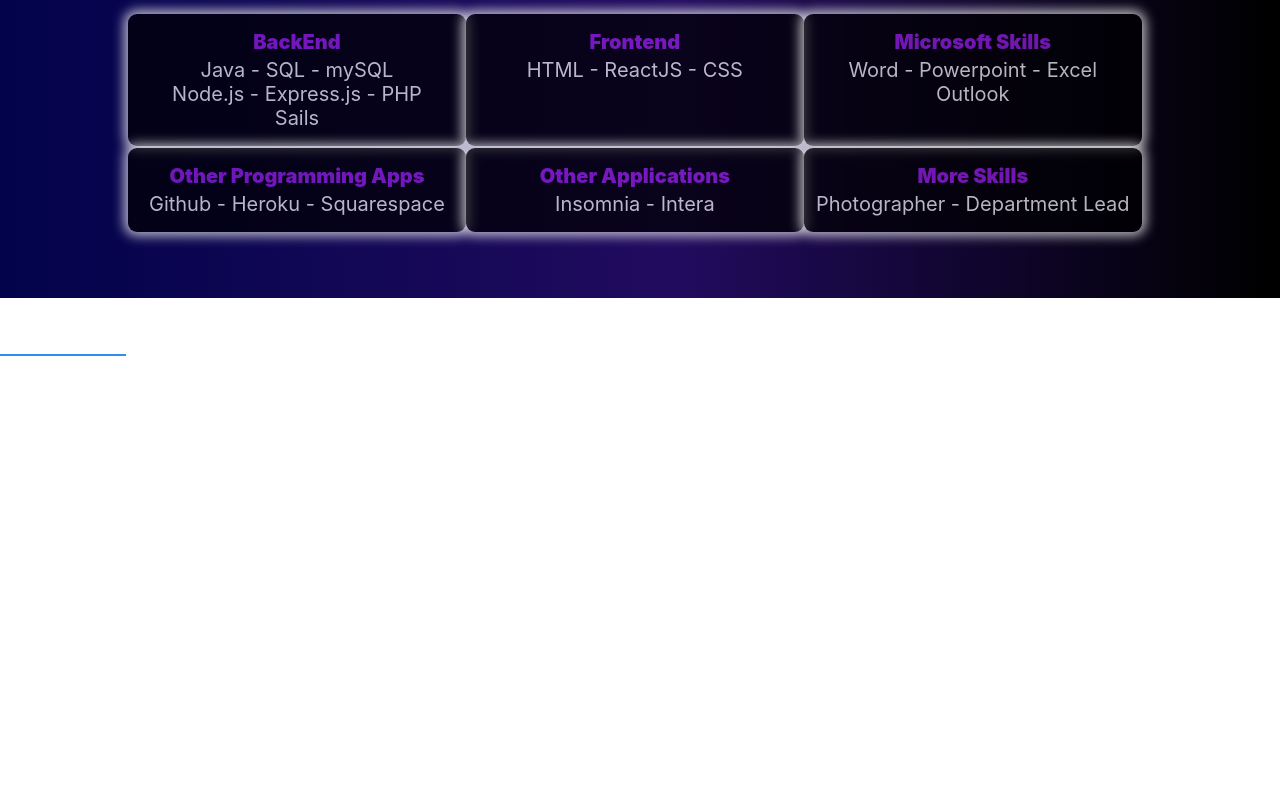
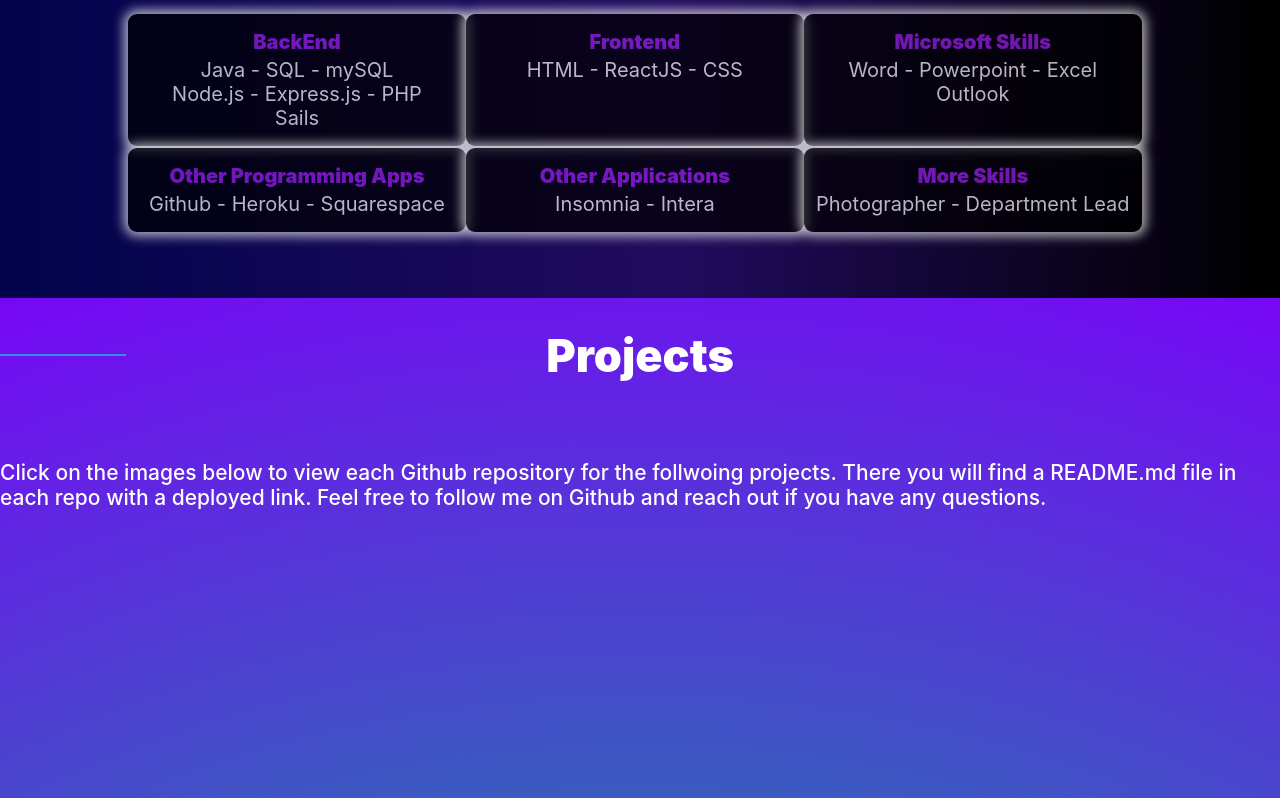
Before and after one commit to Hbrown16/React-Portfolio, a React (Create React App) app in the folder react-portfolio-haley/: page / in a window 1280 px wide. Shown: the part 1709-2507 px from the top of the page. Built offline with nearby package versions, Linux system fonts and the light colour scheme.

Commit message:
projects stytleing

```diff
--- a/react-portfolio-haley/src/components/Projects/Projects.module.css
+++ b/react-portfolio-haley/src/components/Projects/Projects.module.css
@@ -0,0 +1,12 @@
+.Projects {
+    background-image: radial-gradient(circle, rgba(5,114,186,1) 23%, rgba(27,134,164,1) 51%, rgba(119,7,246,1) 100%);
+}
+
+
+.Project .Paragraph {
+    width: 65%;
+}
+
+.Projects .VideoContainer .Thumbnail img {
+    max-width: 489px;
+}
```
